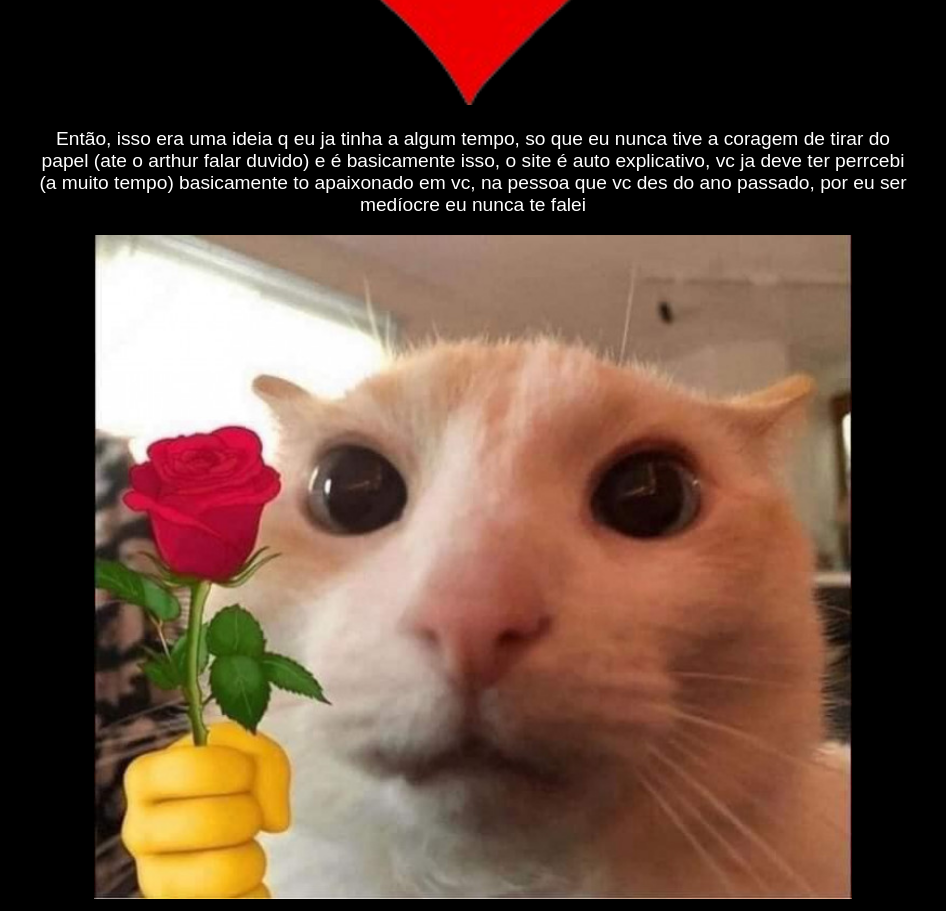
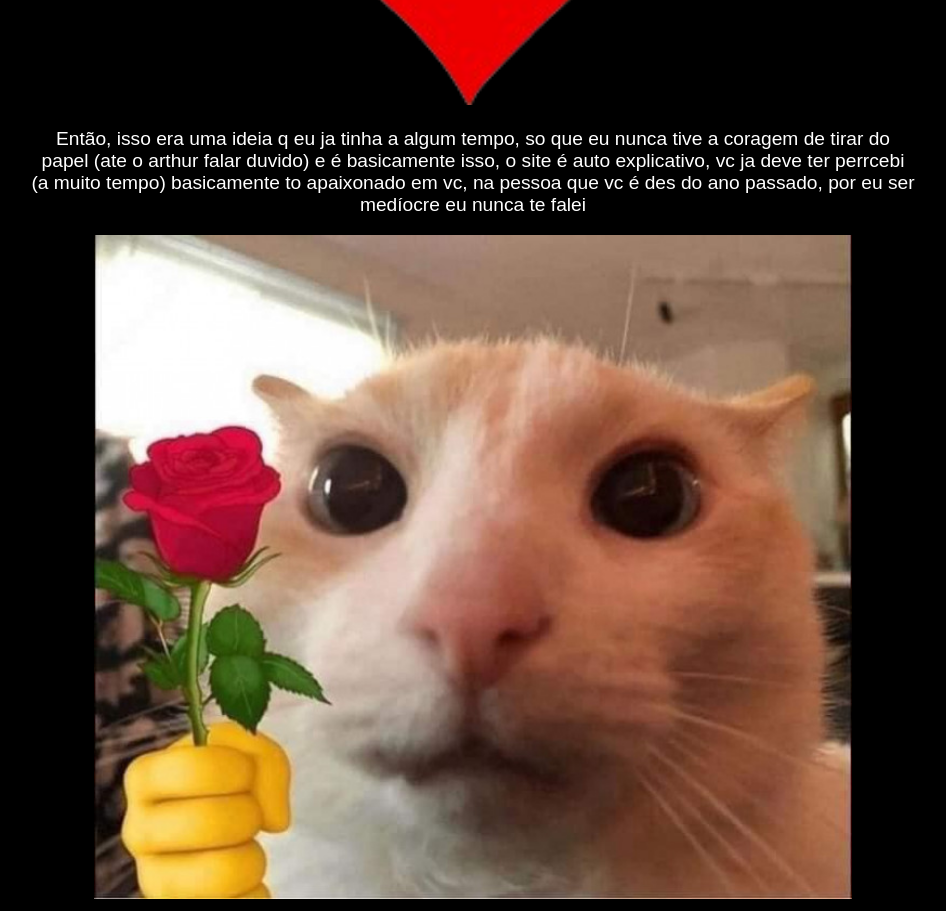
Before and after one commit to JLucastecsenai/projeto-secreto, a plain HTML site: page index.html in a window 1280 px wide. Shown: the part 1040-1951 px from the top of the page, without its empty margins (167-1113 px from the left). Drawn offline with Linux system fonts and the light colour scheme.

Commit message:
Atualizar o index.html

```diff
--- a/index.html
+++ b/index.html
@@ -11,7 +11,7 @@
         <img class="img1" src="coracao-1-3088057196-removebg-preview.png" alt="">
     </div>
     <div>
-        <p class="texto1">Então, isso era uma ideia q eu ja tinha a algum tempo, so que eu nunca tive a coragem de tirar do papel (ate o arthur falar duvido) e é basicamente isso, o site é auto explicativo, vc ja deve ter perrcebi (a muito tempo) basicamente to apaixonado em vc, na pessoa que vc des do ano passado, por eu ser medíocre eu nunca te falei</p>
+        <p class="texto1">Então, isso era uma ideia q eu ja tinha a algum tempo, so que eu nunca tive a coragem de tirar do papel (ate o arthur falar duvido) e é basicamente isso, o site é auto explicativo, vc ja deve ter perrcebi (a muito tempo) basicamente to apaixonado em vc, na pessoa que vc é des do ano passado, por eu ser medíocre eu nunca te falei</p>
         <img class="img2" src="meo-cam-bong-hoa-tren-tay-manh-me-len-3398207883.jpg" alt="">
     </div>
 </body>
```
